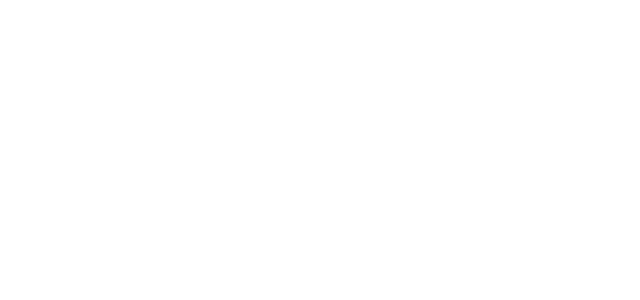
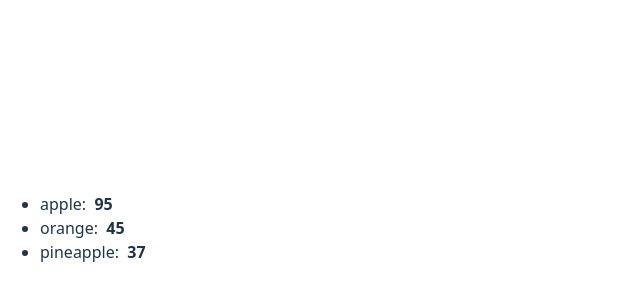
Before and after one commit to boyer2022/reactLists, a React (Vite) app in the folder lists/: page / in a window 1280 px wide. Shown: the part 172-472 px from the top of the page, without its empty margins (0-640 px from the left). Built offline with nearby package versions, Linux system fonts and the light colour scheme.

Commit message:
Created list. Multiple examples of filtering, listing/sorting

```diff
--- a/lists/src/App.jsx
+++ b/lists/src/App.jsx
@@ -1,4 +1,4 @@
-
+import List from './List.jsx'
 
 import './App.css'
 
@@ -6,9 +6,7 @@ function App() {
 
 
   return (
-    <>
-
-    </>
+    <List />
   )
 }
 
--- /dev/null
+++ b/lists/src/List.jsx
@@ -0,0 +1,35 @@
+
+function List(){
+// Create an Array
+    // Placing the objects in curly braces makes them objects. Delete braces for list example
+    // Each object should have a unique identifier
+    const fruits = [{id: 1, name: "apple", calories: 95},
+        {id: 2, name:"orange", calories: 45},
+        {id: 3, name:"banana", calories: 105},
+        {id: 4, name:"coconut", calories: 159},
+        {id: 5, name:"pineapple", calories: 37}];
+    // Create a new array of list items in unordered list format using map method
+    // Map method uses 3 types of functions: Callback, Function/Expression, ArrowFunctions
+
+    // Using the sort method
+    // fruits.sort((a, b) => a.name.localeCompare(b.name)); // ALPHABETICAL
+    // fruits.sort((a, b) => b.name.localeCompare(a.name)); // REVERSE ALPHABETICAL
+    // fruits.sort((a, b) => a.calories - b.calories); // NUMERICAL
+    // fruits.sort((a, b) => b.calories - a.calories); // REVERSE NUMERICAL
+
+    // Filter objects by criteria
+    const lowCalFruits = fruits.filter(fruit => fruit.calories < 100);
+
+    const listItems = lowCalFruits.map(lowCalFruit => <li key={lowCalFruit.id}>
+                                                      {lowCalFruit.name}: &nbsp;
+                                                      <b>{lowCalFruit.calories}</b></li>);
+
+    // Using the ArrowFunctions
+        // For every fruits, do this (>),
+    // const listItems = fruits.map(fruit => <li key={fruit.id}>
+    //                                             {fruit.name}: &nbsp;
+    //                                             <b>{fruit.calories}</b></li>);
+
+    return (<ul>{listItems}</ul>);
+}
+export default List
```
